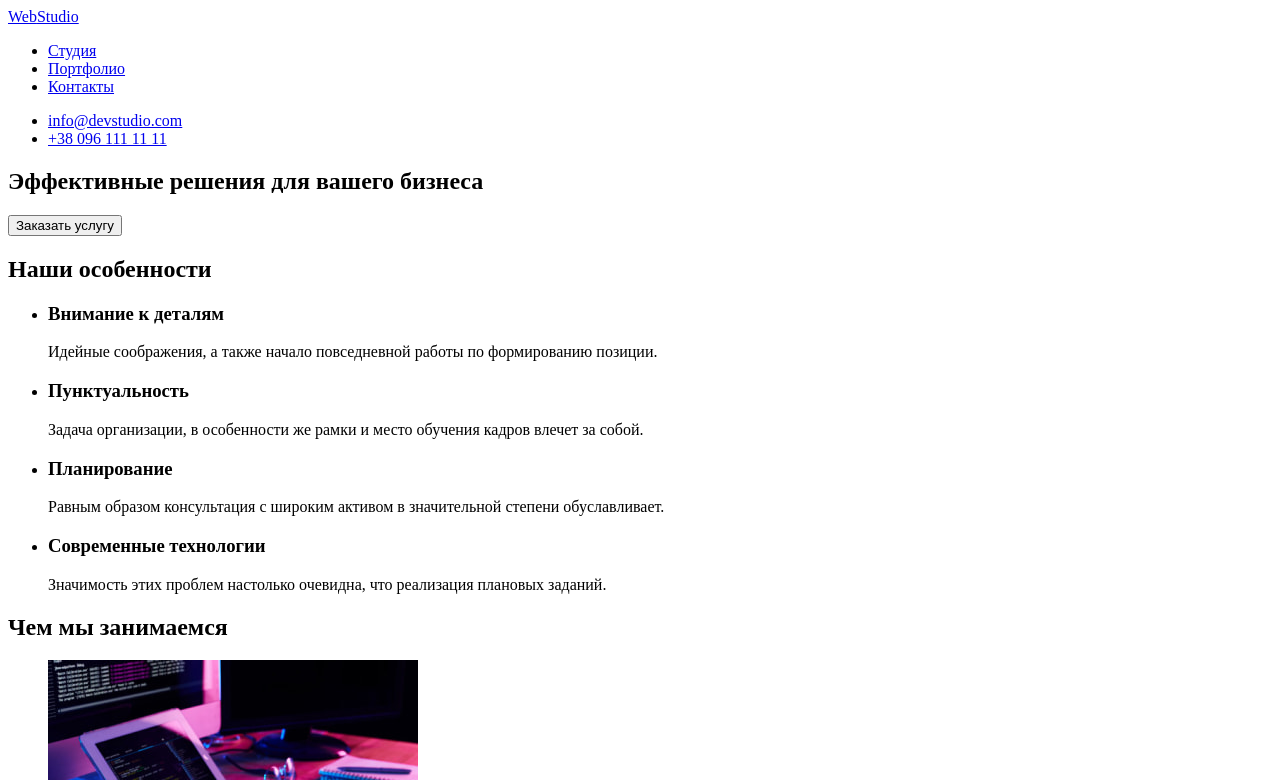
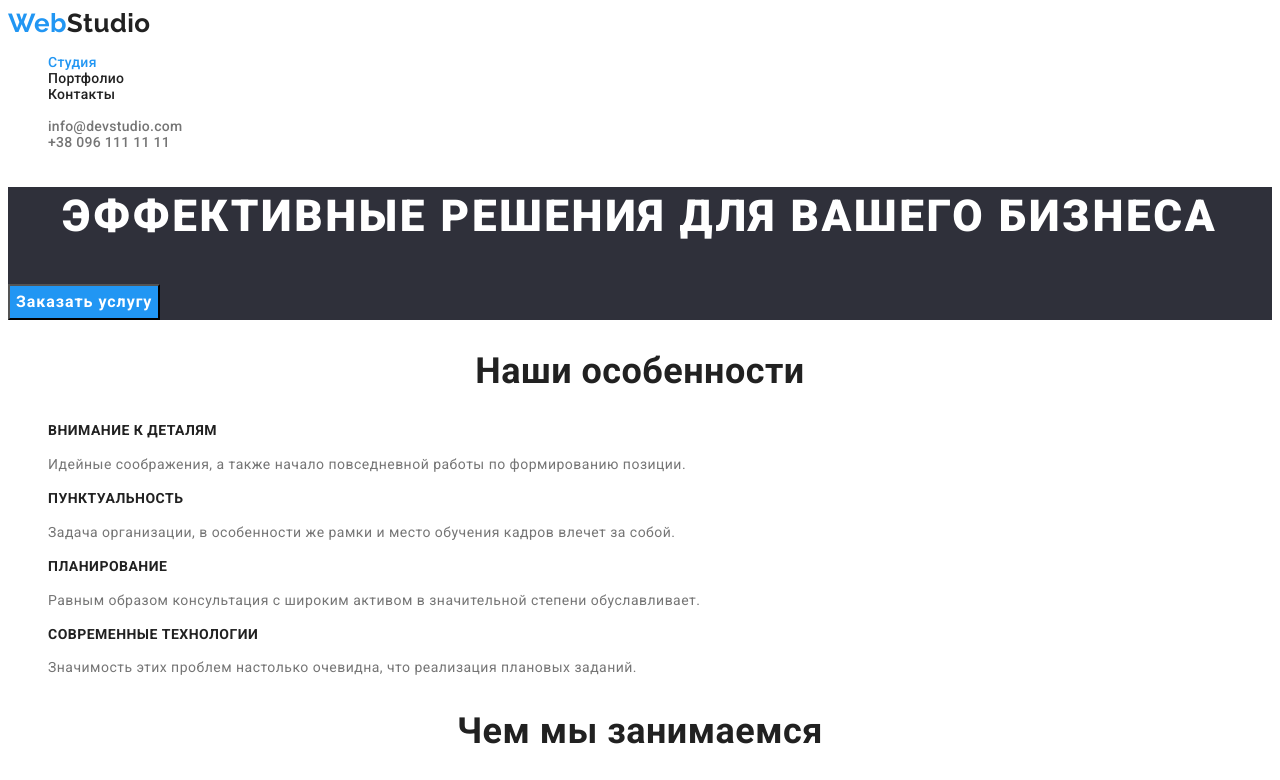
Before and after one commit to KiiviKat/goit-markup-hw-02, a plain HTML site: page index.html in a window 1280 px wide. Shown: the top 780 px of the page. Drawn offline with Linux system fonts and the light colour scheme.

Commit message:
Добавляет стили цвета и текста

```diff
--- a/css/styles.css
+++ b/css/styles.css
@@ -1,16 +1,205 @@
 :root {
-    --main-text-color: #757575;
-    --title-text-color: #212121;
+    --primary-text-color: #212121;
+    --secondary-text-color: #757575;
     --white-text-color: #FFFFFF;
     --footer-contacts-text-color: rgba(255, 255, 255, 0.6);
 
     --accent-color: #2196F3;
 
-    --main-background-color: #E5E5E5;
-    --header-background-color: #FFFFFF;
+    --primary-background-color: #FFFFFF;
     --gray-background-color: #F5F4FA;
     --footer-background-color: #2F303A;
 
-    --main-font-family: 'Roboto', sans-serif;
+    --primary-font-family: 'Roboto', sans-serif;
     --logo-font-family: 'Raleway', sans-serif;
 }
+
+/* Общие стили */
+
+body {
+    color: var(--primary-text-color);
+    background-color: var(--primary-background-color);
+
+    font-family: var(--primary-font-family);
+    letter-spacing: 0.03em;
+}
+
+.btn {
+    color: inherit;
+    font-family: inherit;
+    cursor: pointer;
+}
+
+.link {
+    color: inherit;
+    text-decoration: none;
+}
+
+.link:hover,
+.link:focus {
+    color: var(--accent-color);
+}
+
+.list {
+    list-style: none;
+}
+
+.logo {
+    text-decoration: none;
+    color: var(--accent-color);
+    font-family: var(--logo-font-family);
+    font-size: 26px;
+    line-height: 1.2;
+}
+
+.title {
+    font-size: 36px;
+    line-height: 1.2;
+    text-align: center;
+}
+
+.text {
+    color: var(--secondary-text-color);
+}
+
+/* Header */
+
+.header {
+    background-color: var(--primary-background-color);
+}
+
+.header-logo-accent {
+    color: var(--primary-text-color);
+}
+
+.header .item {
+    font-weight: 500;
+    font-size: 14px;
+    line-height: 1.14;
+    letter-spacing: 0.02em;
+}
+
+.header-contacts {
+    color: var(--secondary-text-color);
+}
+
+.header .current {
+    color: var(--accent-color);
+}
+
+/* INDEX.HTML */
+/* Hero */
+
+.hero {
+    background-color: var(--footer-background-color);
+}
+
+.hero-title {
+    color: var(--white-text-color);
+
+    font-weight: 900;
+    font-size: 44px;
+    line-height: 1.36;
+    text-align: center;
+    letter-spacing: 0.06em;
+    text-transform: uppercase;
+}
+
+.order-btn {
+    color: var(--white-text-color);
+    background-color: var(--accent-color);
+
+    font-weight: 700;
+    font-size: 16px;
+    line-height: 1.88;
+    letter-spacing: 0.06em;
+}
+
+/* Section Qualities */
+
+.section-qualities .subtitle {
+    font-size: 14px;
+    line-height: 1.14;
+    text-transform: uppercase;
+}
+
+.section-qualities .text {
+    font-size: 14px;
+    line-height: 1.71;
+}
+
+/* Section Do */
+
+/* Section Team */
+
+.section-team {
+    background-color: var(--gray-background-color);
+}
+
+.section-team .subtitle {
+    font-weight: 500;
+    font-size: 16px;
+    line-height: 1.19;
+}
+
+.section-team .text {
+    line-height: 1.19;
+}
+
+/* PORTFOLIO.HTML */
+/*section-portfolio*/
+
+.portfolio-btn {
+    background-color: var(--gray-background-color);
+
+    font-weight: 500;
+    font-size: 16px;
+    line-height: 1.6;
+
+}
+
+.portfolio-btn:hover,
+.portfolio-btn:focus {
+    color: var(--white-text-color);
+    background-color: var(--accent-color);
+}
+
+.section-portfolio .current {
+    color: var(--white-text-color);
+    background-color: var(--accent-color);
+}
+
+.section-portfolio .subtitle {
+    font-size: 18px;
+    line-height: 2;
+    letter-spacing: 0.06em;
+}
+
+.section-portfolio .text {
+    line-height: 1.88;
+}
+
+/* Footer */
+
+.footer {
+    background-color: var(--footer-background-color);
+}
+
+.footer-logo-accent {
+    color: var(--white-text-color);
+}
+
+.address {
+    color: var(--white-text-color);
+
+    font-style: normal;
+    font-size: 14px;
+    line-height: 1.71;
+}
+
+.footer-contacts {
+    color: var(--footer-contacts-text-color);
+
+    font-size: 14px;
+    line-height: 1.71;
+}
--- a/index.html
+++ b/index.html
@@ -14,9 +14,9 @@
 <body>
     <header class="header">
         <nav class="nav">
-        <a class="logo header-logo" href="./index.html"><span class="logo-accent">Web</span>Studio</a>
+        <a class="logo header-logo" href="./index.html">Web<span class="header-logo-accent">Studio</span></a>
         <ul class="list nav-list">
-            <li class="item"><a class="link" href="./index.html">Студия</a></li>
+            <li class="item"><a class="link current" href="./index.html">Студия</a></li>
             <li class="item"><a class="link" href="./portfolio.html">Портфолио</a></li>
             <li class="item"><a class="link" href="#contacts">Контакты</a></li>
         </ul>
@@ -88,7 +88,7 @@
     </section>
     </main>
     <footer class="footer" id="contacts">
-        <a class="logo footer-logo" href="./index.html"><span class="logo-accent">Web</span>Studio</a>
+        <a class="logo footer-logo" href="./index.html">Web<span class="footer-logo-accent">Studio</span></a>
         <address class="address">
             <a class="link" href="#">г. Киев, пр-т Леси Украинки, 26</a>
         </address>
```
Also changed, not shown: portfolio.html (+8 -8 lines).
